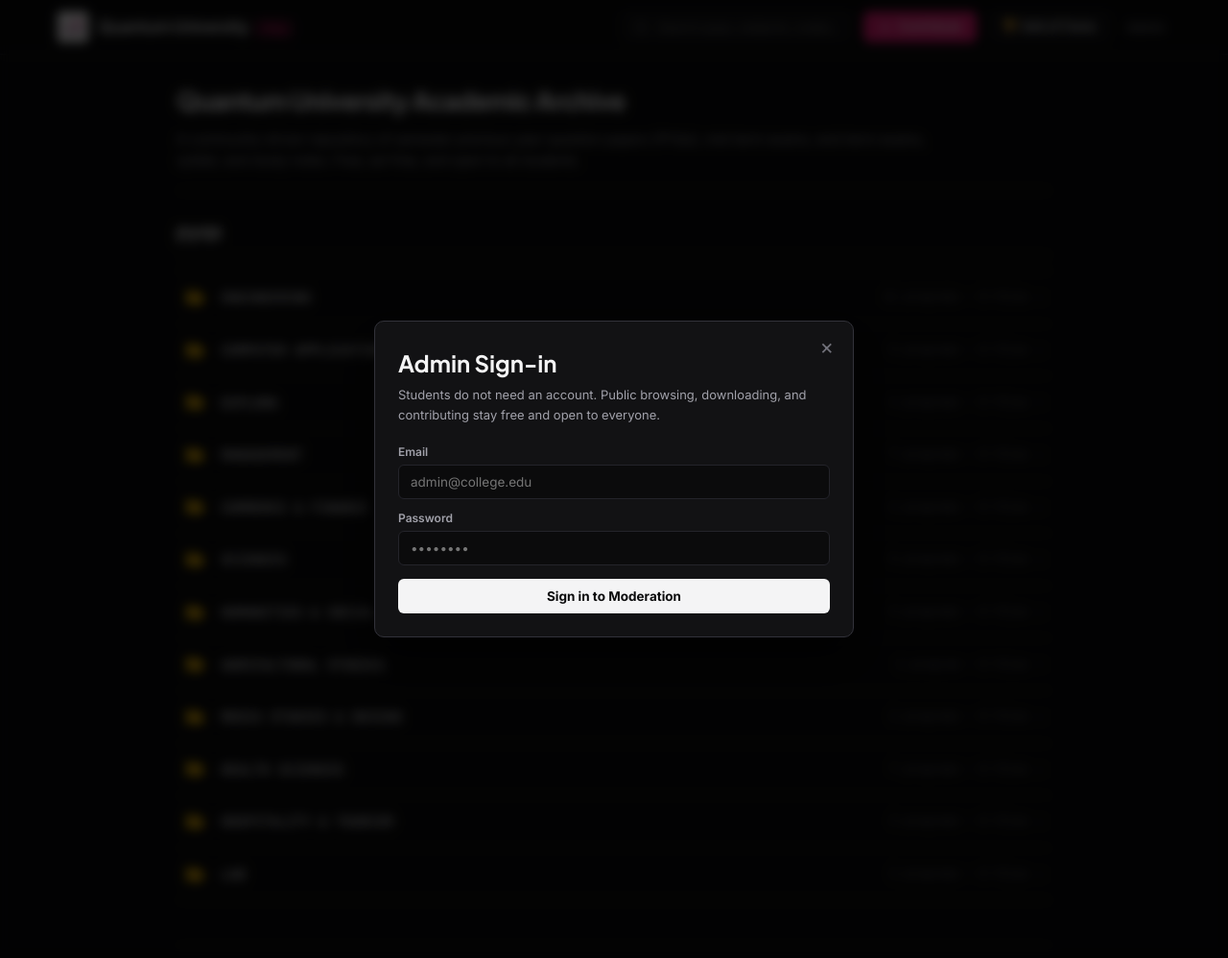
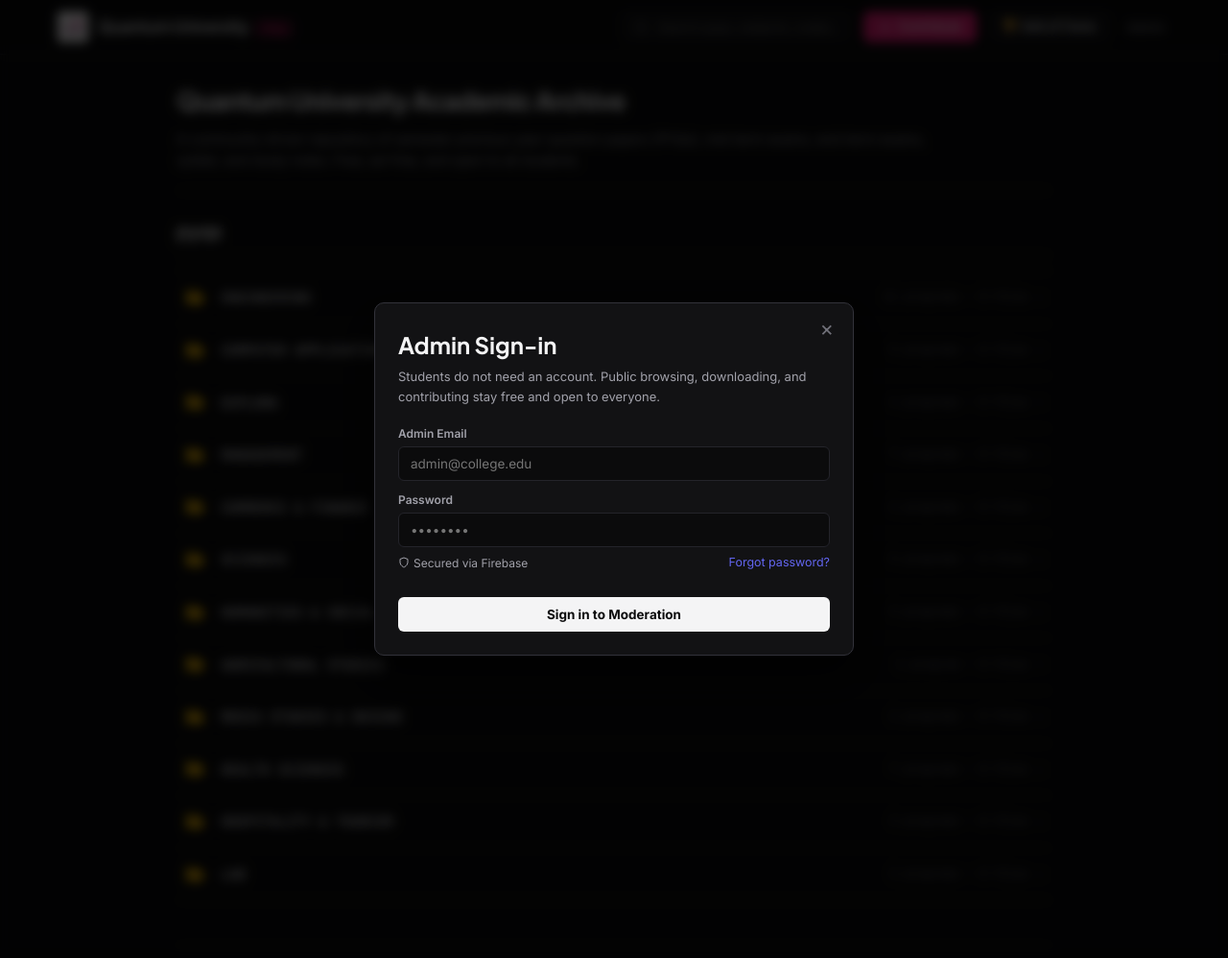
Before and after one commit to Vishalsingh002/cse-resource-hub, a Flask app: page /admin in a window 1280 px wide. Shown: the whole page at 96% size. Run offline with Flask 3, Linux system fonts and the light colour scheme; data that the repository does not hold is empty; some libraries are stand-ins or nearby versions.

Commit message:
Integrate Firebase Authentication for Admin Portal

```diff
--- a/app.py
+++ b/app.py
@@ -65,6 +65,95 @@
         api_secret=CLOUDINARY_API_SECRET,
         secure=True,
     )
+
+# Firebase credentials
+FIREBASE_API_KEY = os.environ.get("FIREBASE_API_KEY", "").strip()
+FIREBASE_AUTH_DOMAIN = os.environ.get("FIREBASE_AUTH_DOMAIN", "").strip()
+FIREBASE_PROJECT_ID = os.environ.get("FIREBASE_PROJECT_ID", "").strip()
+FIREBASE_STORAGE_BUCKET = os.environ.get("FIREBASE_STORAGE_BUCKET", "").strip()
+FIREBASE_MESSAGING_SENDER_ID = os.environ.get("FIREBASE_MESSAGING_SENDER_ID", "").strip()
+FIREBASE_APP_ID = os.environ.get("FIREBASE_APP_ID", "").strip()
+FIREBASE_MEASUREMENT_ID = os.environ.get("FIREBASE_MEASUREMENT_ID", "").strip()
+FIREBASE_SERVICE_ACCOUNT_KEY = os.environ.get("FIREBASE_SERVICE_ACCOUNT_KEY", "").strip()
+
+# Initialize firebase-admin if service account exists or with project ID
+try:
+    import firebase_admin
+    from firebase_admin import credentials as fb_credentials
+    if not firebase_admin._apps:
+        local_sa = os.path.join(BASE_DIR, "serviceAccountKey.json")
+        if FIREBASE_SERVICE_ACCOUNT_KEY and os.path.exists(FIREBASE_SERVICE_ACCOUNT_KEY):
+            cred = fb_credentials.Certificate(FIREBASE_SERVICE_ACCOUNT_KEY)
+            firebase_admin.initialize_app(cred)
+            print("[firebase] Initialized with custom service account")
+        elif os.path.exists(local_sa):
+            cred = fb_credentials.Certificate(local_sa)
+            firebase_admin.initialize_app(cred)
+            print("[firebase] Initialized with local serviceAccountKey.json")
+        elif FIREBASE_PROJECT_ID:
+            firebase_admin.initialize_app(options={"projectId": FIREBASE_PROJECT_ID})
+            print(f"[firebase] Initialized with projectId: {FIREBASE_PROJECT_ID}")
+except Exception as _fb_err:
+    print("[firebase] Notice:", _fb_err)
+
+
+def verify_firebase_id_token(id_token):
+    """Verifies a Firebase ID token using firebase-admin SDK or Google's tokeninfo endpoint."""
+    if not id_token:
+        return None
+
+    # Method 1: Try firebase-admin SDK if apps are initialized
+    try:
+        import firebase_admin
+        from firebase_admin import auth as fb_auth
+        if firebase_admin._apps:
+            decoded = fb_auth.verify_id_token(id_token)
+            if decoded and decoded.get("email"):
+                return decoded.get("email").strip().lower()
+    except Exception as e:
+        print("[firebase-admin verify notice]:", e)
+
+    # Method 2: Google OAuth2 tokeninfo endpoint (pure HTTPS via urllib, zero extra credential files needed)
+    try:
+        import json
+        import urllib.request
+        token_url = f"https://oauth2.googleapis.com/tokeninfo?id_token={id_token}"
+        req = urllib.request.Request(token_url, headers={"User-Agent": "Mozilla/5.0 (Windows NT 10.0; Win64; x64)"})
+        with urllib.request.urlopen(req, timeout=8) as resp:
+            if resp.status == 200:
+                data = json.loads(resp.read().decode("utf-8"))
+                email = data.get("email")
+                aud = data.get("aud")
+                if FIREBASE_PROJECT_ID and aud and aud != FIREBASE_PROJECT_ID:
+                    print(f"[firebase] Token aud mismatch: {aud} vs {FIREBASE_PROJECT_ID}")
+                    return None
+                if email:
+                    return email.strip().lower()
+    except Exception as e:
+        print("[google-tokeninfo verify notice]:", e)
+
+    # Method 3: Google Identity Toolkit accounts:lookup if FIREBASE_API_KEY is available
+    if FIREBASE_API_KEY:
+        try:
+            import json
+            import urllib.request
+            lookup_url = f"https://identitytoolkit.googleapis.com/v1/accounts:lookup?key={FIREBASE_API_KEY}"
+            post_body = json.dumps({"idToken": id_token}).encode("utf-8")
+            req = urllib.request.Request(
+                lookup_url,
+                data=post_body,
+                headers={"Content-Type": "application/json", "User-Agent": "Mozilla/5.0"}
+            )
+            with urllib.request.urlopen(req, timeout=8) as resp:
+                if resp.status == 200:
+                    data = json.loads(resp.read().decode("utf-8"))
+                    users = data.get("users", [])
+                    if users and users[0].get("email"):
+                        return users[0]["email"].strip().lower()
+        except Exception as e:
+            print("[identitytoolkit verify notice]:", e)
+
+    return None
 
 ADMIN_EMAIL_DEFAULT = os.environ.get("ADMIN_EMAIL", "admin@college.edu").strip().lower()
 ADMIN_PASSWORD_DEFAULT = os.environ.get("ADMIN_PASSWORD", "ChangeMe123!").strip()
@@ -347,11 +436,28 @@
 # Page routes
 # ---------------------------------------------------------------------------
 
+def get_firebase_config_dict():
+    return {
+        "apiKey": FIREBASE_API_KEY,
+        "authDomain": FIREBASE_AUTH_DOMAIN,
+        "projectId": FIREBASE_PROJECT_ID,
+        "storageBucket": FIREBASE_STORAGE_BUCKET,
+        "messagingSenderId": FIREBASE_MESSAGING_SENDER_ID,
+        "appId": FIREBASE_APP_ID,
+        "measurementId": FIREBASE_MEASUREMENT_ID,
+    }
+
+
 @app.route("/")
 @app.route("/admin")
 @app.route("/admin/")
 def index():
-    return render_template("index.html")
+    return render_template("index.html", firebase_config=get_firebase_config_dict())
+
+
+@app.route("/api/firebase-config")
+def firebase_config_api():
+    return jsonify(get_firebase_config_dict())
 
 
 @app.route("/static/<path:filename>")
@@ -374,23 +480,67 @@
     data = request.get_json(silent=True) or {}
     email = (data.get("email") or "").strip().lower()
     password = (data.get("password") or "").strip()
+    id_token = (data.get("idToken") or "").strip()
 
-    if not email or not password:
-        return jsonify({"error": "Email and password are required."}), 400
+    verified_email = None
 
+    # 1. Firebase Auth Verification
+    if id_token:
+        verified_email = verify_firebase_id_token(id_token)
+        if not verified_email:
+            record_attempt(ip, success=False)
+            return jsonify({"error": "Firebase authentication verification failed or token expired."}), 401
+
+    # 2. Direct Credentials Fallback
+    elif email and password:
+        db = get_db()
+        admin = db.execute("SELECT * FROM admins WHERE LOWER(email) = LOWER(?)", (email,)).fetchone()
+        if admin and check_password_hash(admin["password_hash"], password):
+            verified_email = admin["email"].strip().lower()
+        elif email == ADMIN_EMAIL_DEFAULT and password == ADMIN_PASSWORD_DEFAULT:
+            verified_email = ADMIN_EMAIL_DEFAULT
+        else:
+            record_attempt(ip, success=False)
+            return jsonify({"error": "Invalid email or password."}), 401
+    else:
+        return jsonify({"error": "Authentication credentials or Firebase token required."}), 400
+
+    # 3. Check Admin Privileges
     db = get_db()
-    admin = db.execute("SELECT * FROM admins WHERE LOWER(email) = LOWER(?)", (email,)).fetchone()
+    admin_row = db.execute("SELECT * FROM admins WHERE LOWER(email) = LOWER(?)", (verified_email.lower(),)).fetchone()
 
-    if not admin or not check_password_hash(admin["password_hash"], password):
+    is_authorized = bool(
+        admin_row or
+        (ADMIN_EMAIL_DEFAULT and verified_email.lower() == ADMIN_EMAIL_DEFAULT.lower())
+    )
+
+    if not is_authorized:
         record_attempt(ip, success=False)
-        return jsonify({"error": "Invalid email or password."}), 401
+        return jsonify({
+            "error": f"Access restricted: '{verified_email}' is not registered as an authorized administrator."
+        }), 403
+
+    # Ensure admin record exists in DB for foreign key / ID reference
+    if not admin_row:
+        try:
+            now_time = datetime.now(timezone.utc).isoformat()
+            db.execute(
+                "INSERT INTO admins (email, password_hash, created_at) VALUES (?, ?, ?)",
+                (verified_email.lower(), generate_password_hash(secrets.token_hex(16)), now_time),
+            )
+            db.commit()
+            admin_row = db.execute("SELECT * FROM admins WHERE LOWER(email) = LOWER(?)", (verified_email.lower(),)).fetchone()
+        except Exception:
+            pass
+
+    admin_id = admin_row["id"] if admin_row else 1
 
     record_attempt(ip, success=True)
     session.clear()
-    session["admin_id"] = admin["id"]
-    session["admin_email"] = admin["email"]
+    session["admin_id"] = admin_id
+    session["admin_email"] = verified_email
     session.permanent = True
-    return jsonify({"ok": True, "email": admin["email"]})
+    return jsonify({"ok": True, "email": verified_email})
 
 
 @app.route("/api/logout", methods=["POST"])
--- a/requirements.txt
+++ b/requirements.txt
@@ -3,3 +3,4 @@
 gunicorn==22.0.0
 cloudinary==1.41.0
 libsql-client==0.3.1
+firebase-admin>=7.0.0
--- a/static/script.js
+++ b/static/script.js
@@ -1837,6 +1837,28 @@
     });
   }
 
+  // ---------------------------------------------------------------------
+  // Firebase Auth Helper
+  // ---------------------------------------------------------------------
+  let firebaseAuthInstance = null;
+
+  function getFirebaseAuth() {
+    if (firebaseAuthInstance) return firebaseAuthInstance;
+    const cfg = window.FIREBASE_CONFIG;
+    if (cfg && cfg.apiKey && cfg.projectId && typeof firebase !== "undefined") {
+      try {
+        if (!firebase.apps || !firebase.apps.length) {
+          firebase.initializeApp(cfg);
+        }
+        firebaseAuthInstance = firebase.auth();
+        return firebaseAuthInstance;
+      } catch (err) {
+        console.warn("[Firebase] Initialization notice:", err);
+      }
+    }
+    return null;
+  }
+
   // Admin Login Form
   const loginForm = el("loginForm");
   if (loginForm) {
@@ -1845,12 +1867,42 @@
       const email = el("loginEmail").value.trim();
       const password = el("loginPassword").value;
       const errorEl = el("loginError");
+      const submitBtn = loginForm.querySelector("button[type=submit]");
+      const originalText = submitBtn ? submitBtn.textContent : "Sign in to Moderation";
+
       if (errorEl) errorEl.classList.add("hidden");
+      if (submitBtn) {
+        submitBtn.disabled = true;
+        submitBtn.textContent = "Authenticating...";
+      }
 
       try {
+        const auth = getFirebaseAuth();
+        let payload = { email, password };
+
+        if (auth) {
+          try {
+            const userCred = await auth.signInWithEmailAndPassword(email, password);
+            const idToken = await userCred.user.getIdToken();
+            payload = { email: userCred.user.email || email, idToken: idToken };
+          } catch (fbErr) {
+            let userMessage = fbErr.message;
+            if (fbErr.code === "auth/invalid-credential" || fbErr.code === "auth/wrong-password" || fbErr.code === "auth/user-not-found") {
+              userMessage = "Invalid admin email or password.";
+            } else if (fbErr.code === "auth/too-many-requests") {
+              userMessage = "Too many attempts. Access temporarily locked. Try again later.";
+            } else if (fbErr.code === "auth/invalid-email") {
+              userMessage = "Please enter a valid email address.";
+            } else if (fbErr.code === "auth/network-request-failed") {
+              userMessage = "Network error. Please check your internet connection.";
+            }
+            throw new Error(userMessage);
+          }
+        }
+
         await api("/api/login", {
           method: "POST",
-          body: JSON.stringify({ email, password }),
+          body: JSON.stringify(payload),
         });
         state.isAdmin = true;
         closeModal("loginModal");
@@ -1863,6 +1915,44 @@
           errorEl.textContent = err.message;
           errorEl.classList.remove("hidden");
         }
+      } finally {
+        if (submitBtn) {
+          submitBtn.disabled = false;
+          submitBtn.textContent = originalText;
+        }
+      }
+    });
+  }
+
+  // Admin Forgot Password (Firebase Auth)
+  const forgotPasswordLink = el("forgotPasswordLink");
+  if (forgotPasswordLink) {
+    forgotPasswordLink.addEventListener("click", async (e) => {
+      e.preventDefault();
+      const email = el("loginEmail").value.trim();
+      const errorEl = el("loginError");
+      if (!email) {
+        if (errorEl) {
+          errorEl.textContent = "Please enter your admin email above first, then click 'Forgot password?'.";
+          errorEl.classList.remove("hidden");
+        }
+        return;
+      }
+
+      try {
+        const auth = getFirebaseAuth();
+        if (auth) {
+          await auth.sendPasswordResetEmail(email);
+          showToast(`Password reset link sent to ${email}`, "success");
+          if (errorEl) errorEl.classList.add("hidden");
+        } else {
+          showToast("Firebase Auth is not configured yet in .env", "error");
+        }
+      } catch (err) {
+        if (errorEl) {
+          errorEl.textContent = err.message || "Failed to send reset link.";
+          errorEl.classList.remove("hidden");
+        }
       }
     });
   }
@@ -1878,6 +1968,14 @@
       if (msgEl) msgEl.classList.add("hidden");
 
       try {
+        const auth = getFirebaseAuth();
+        if (auth && auth.currentUser) {
+          try {
+            await auth.currentUser.updatePassword(newPwd);
+          } catch (fbPassErr) {
+            console.warn("Firebase password update note:", fbPassErr);
+          }
+        }
         await api("/api/change-password", {
           method: "POST",
           body: JSON.stringify({ current_password: current, new_password: newPwd }),
@@ -1897,6 +1995,14 @@
   const logoutBtn = el("logoutBtn");
   if (logoutBtn) {
     logoutBtn.addEventListener("click", async () => {
+      try {
+        const auth = getFirebaseAuth();
+        if (auth) {
+          await auth.signOut();
+        }
+      } catch (e) {
+        console.warn("Firebase signout notice:", e);
+      }
       await api("/api/logout", { method: "POST" });
       state.isAdmin = false;
       state.adminDiscovered = false;
--- a/templates/index.html
+++ b/templates/index.html
@@ -560,10 +560,17 @@
       </div>
 
       <form id="loginForm">
-        <label>Email</label>
+        <label>Admin Email</label>
         <input type="email" id="loginEmail" required autocomplete="username" placeholder="admin@college.edu" />
         <label>Password</label>
         <input type="password" id="loginPassword" required autocomplete="current-password" placeholder="••••••••" />
+        <div style="display: flex; justify-content: space-between; align-items: center; margin: 6px 0 12px 0;">
+          <span style="font-size: 0.75rem; color: var(--text-muted); display: inline-flex; align-items: center; gap: 4px;">
+            <svg width="12" height="12" viewBox="0 0 24 24" fill="none" stroke="currentColor" stroke-width="2"><path d="M12 22s8-4 8-10V5l-8-3-8 3v7c0 6 8 10 8 10z"/></svg>
+            Secured via Firebase
+          </span>
+          <a href="#" id="forgotPasswordLink" style="font-size: 0.78rem; color: var(--accent, #6366f1); text-decoration: none;">Forgot password?</a>
+        </div>
         <p id="loginError" class="form-error-msg hidden"></p>
         <button type="submit" class="btn-modal-action">Sign in to Moderation</button>
       </form>
@@ -627,8 +634,15 @@
   <!-- Toast Notification Container -->
   <div id="toastContainer" class="toast-container" aria-live="polite"></div>
 
+  <!-- Firebase App & Auth SDK (v10 compat mode) -->
+  <script src="https://www.gstatic.com/firebasejs/10.12.0/firebase-app-compat.js"></script>
+  <script src="https://www.gstatic.com/firebasejs/10.12.0/firebase-auth-compat.js"></script>
+  <script>
+    window.FIREBASE_CONFIG = {{ (firebase_config or {}) | tojson | safe }};
+  </script>
+
   <!-- Main JavaScript -->
-  <script src="{{ url_for('static', filename='script.js') }}?v=20"></script>
+  <script src="{{ url_for('static', filename='script.js') }}?v=21"></script>
 </body>
 
 </html>
```
Also changed, not shown: 1 other file.
